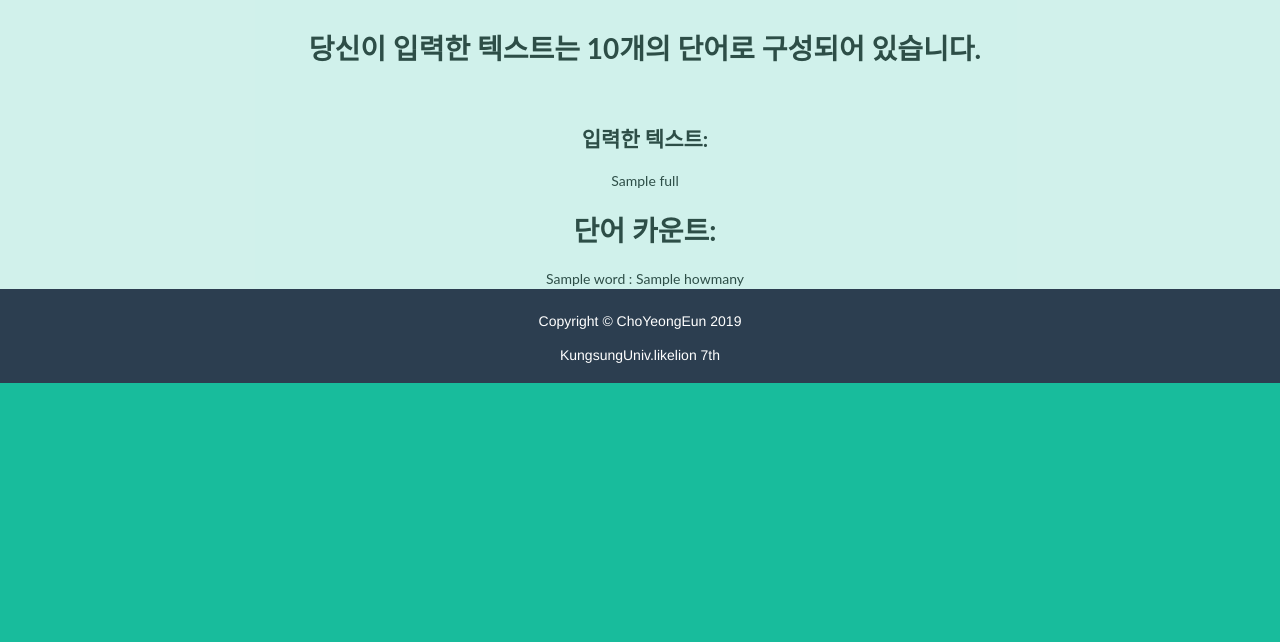
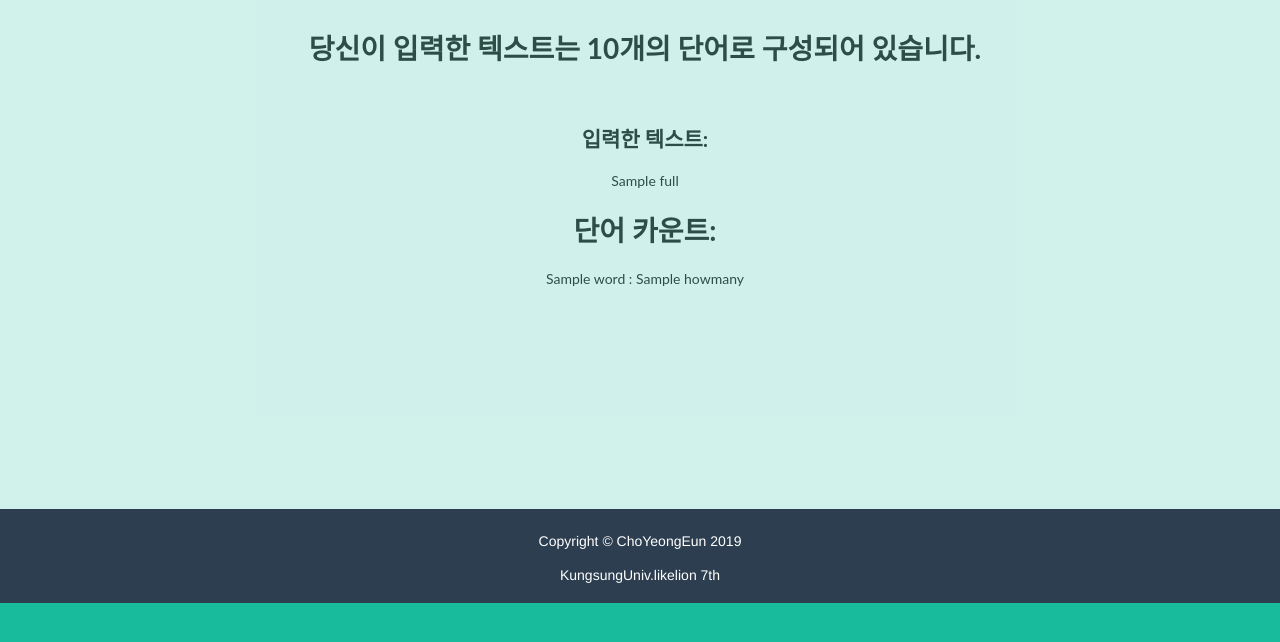
Before and after one commit to JoYeongEun/2018-, a Django app: template djangoproject/wordcnt/templates/result.html in a window 1280 px wide. Shown: the part 92-734 px from the top of the page. Run offline with Django 3.2, Linux system fonts and the light colour scheme; the template is opened without the code that fills it: most values are stand-ins (such as "Sample title", 1, 10 or a date in 2020).

Commit message:
subtle change

```diff
--- a/djangoproject/wordcnt/static/css/result.css
+++ b/djangoproject/wordcnt/static/css/result.css
@@ -47,6 +47,7 @@ li:hover{
 .textbox {
   background-color: #FFF;
   opacity: 0.8;
+  height: 500px;
   padding-left: 10px;
   padding-top: 10px;
   color:#333;
```
Also changed, not shown: djangoproject/wordcnt/templates/home.html (indentation only).
